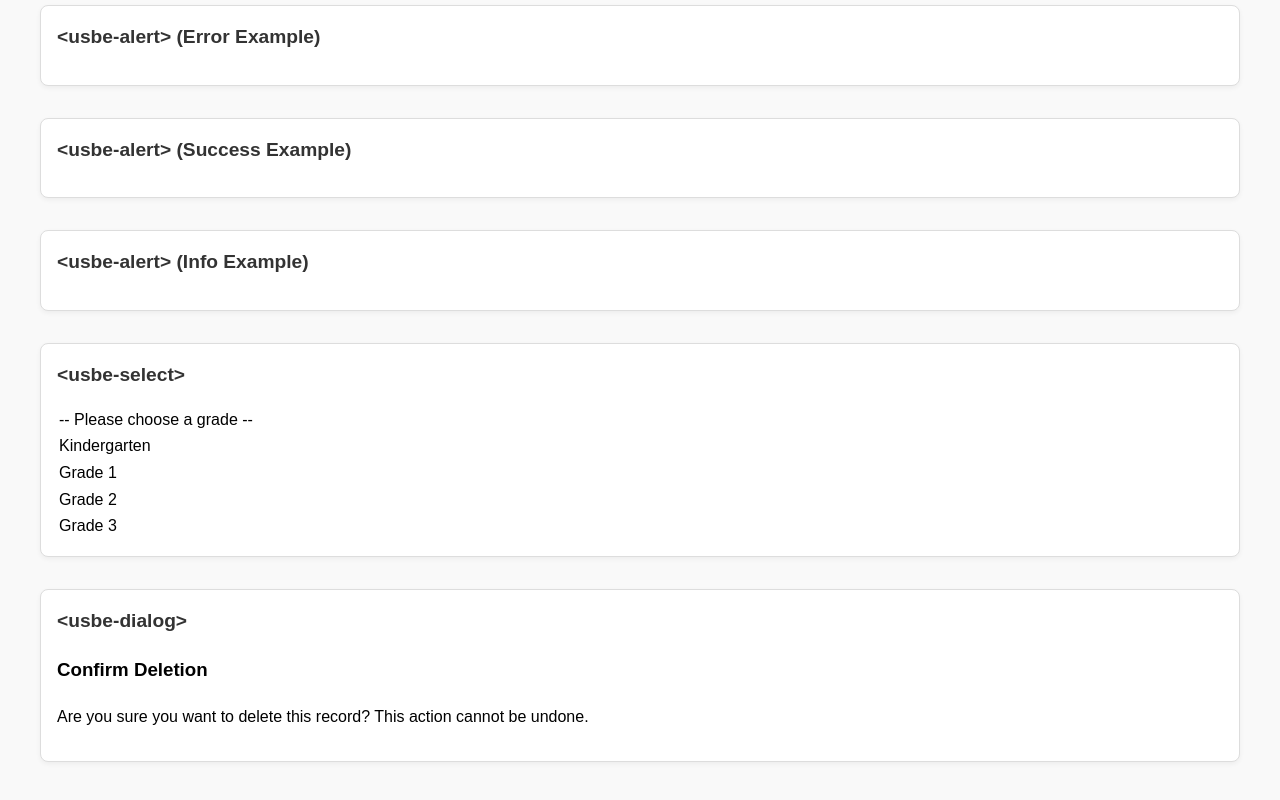
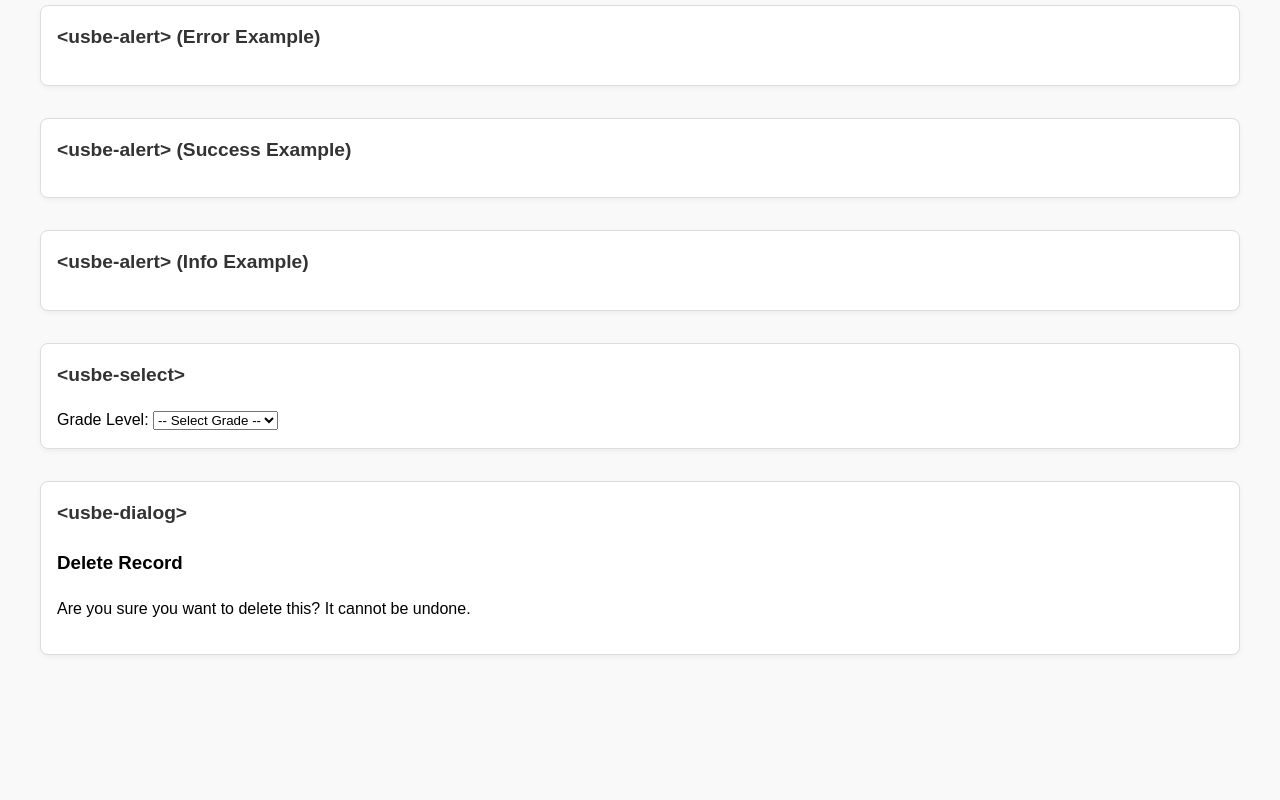
Before and after one commit to lkingl123/usbe-demo-site, a website built with Vite: page index.html in a window 1280 px wide. Shown: the part 529-1329 px from the top of the page. After the commit the page ends 1256 px from the top, so only its background shows below. Built offline with nearby package versions, Linux system fonts and the light colour scheme.

Commit message:
feat: update usbe-select and usbe-dialog sections for improved functionality and user interaction

```diff
--- a/index.html
+++ b/index.html
@@ -43,20 +43,22 @@
 
     <section>
       <h2>&lt;usbe-select&gt;</h2>
-      <usbe-select>
-        <option value="">-- Please choose a grade --</option>
+      <!-- If native <option> doesn't work, this section must be changed depending on component implementation -->
+      <label for="gradeSelect">Grade Level:</label>
+      <select id="gradeSelect">
+        <option value="">-- Select Grade --</option>
         <option value="k">Kindergarten</option>
         <option value="1">Grade 1</option>
         <option value="2">Grade 2</option>
         <option value="3">Grade 3</option>
-      </usbe-select>
+      </select>
     </section>
 
     <section>
       <h2>&lt;usbe-dialog&gt;</h2>
-      <usbe-dialog>
-        <h3 slot="title">Confirm Deletion</h3>
-        <p slot="body">Are you sure you want to delete this record? This action cannot be undone.</p>
+      <usbe-dialog id="myDialog">
+        <h3 slot="title">Delete Record</h3>
+        <p slot="body">Are you sure you want to delete this? It cannot be undone.</p>
       </usbe-dialog>
     </section>
   </body>
```
